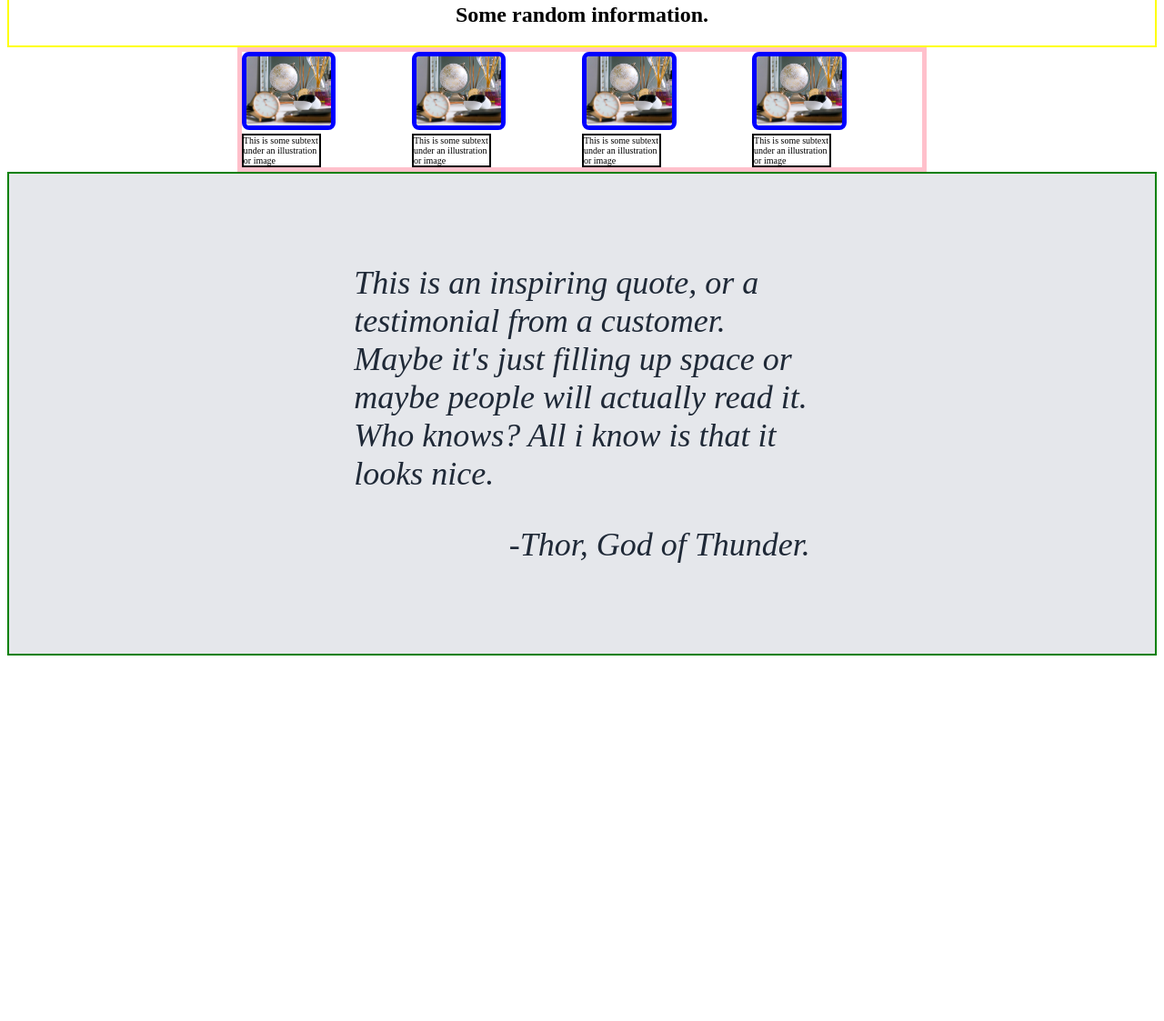
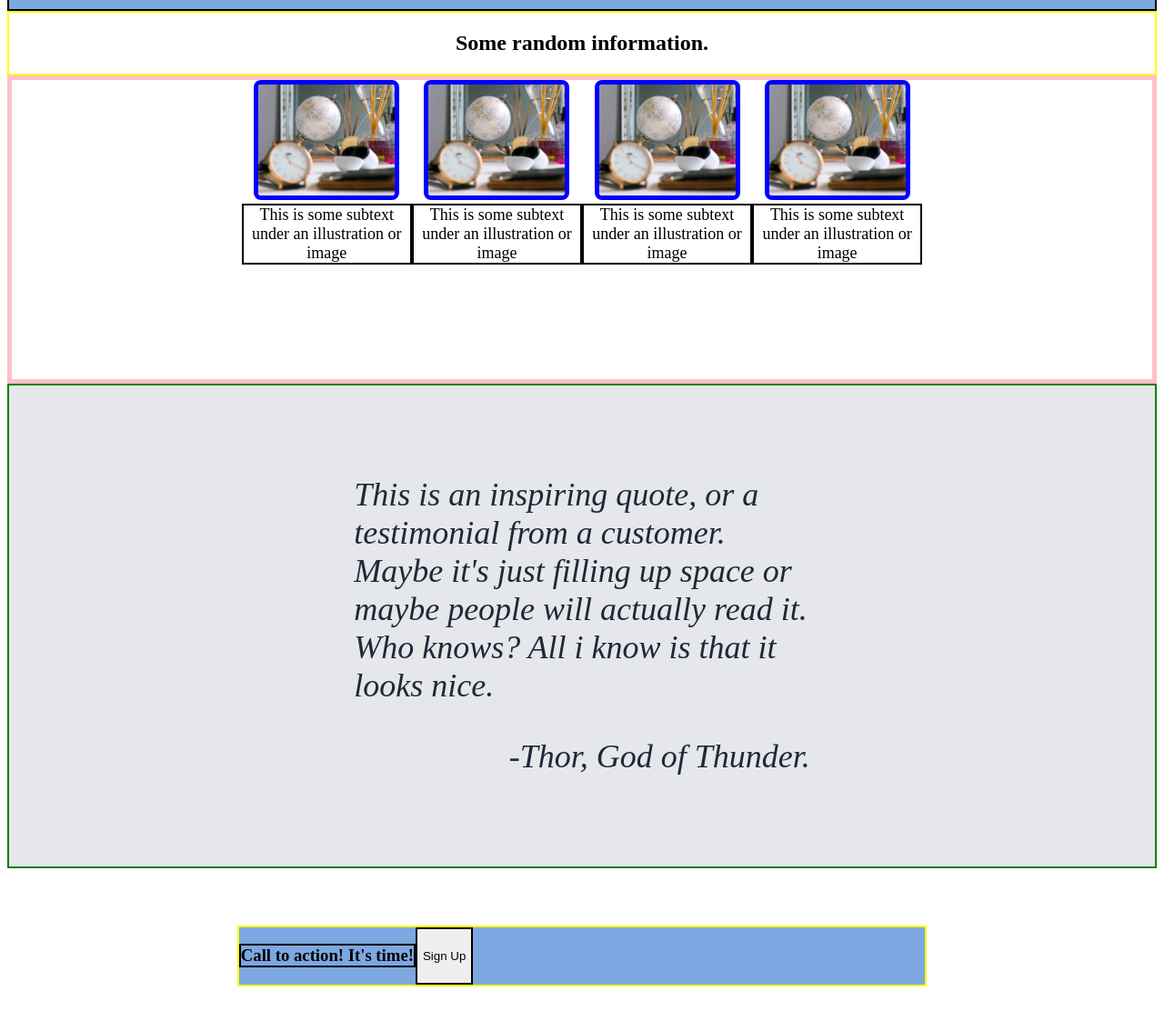
Before and after one commit to Ykesha/landing-page, a plain HTML site: page index.html in a window 1280 px wide. Shown: the part 465-1588 px from the top of the page at 91% size. Before the commit the page ends 1194 px from the top, so only its background shows below. Drawn offline with Linux system fonts and the light colour scheme.

Commit message:
Added bottom section with txt and button

```diff
--- a/index.html
+++ b/index.html
@@ -22,8 +22,9 @@
             <div class="toptxt">
                 <h2>This website is awesome</h2>
                 <p class="topp">THis website has some subtext that goes here under the main title. It's a smaller font and the color is a lower contrast
+                </p>
                 <button>Sign Up</button>
-                </p>
+
             </div>
         </div>
         <div class="topimg">
@@ -46,9 +47,17 @@
         <p>This is an inspiring quote, or a testimonial from a customer. Maybe it's just filling up space or maybe people will actually read it. Who knows? All i know is that it looks nice.</p>
         <p class="quotename">-Thor, God of Thunder.</p>
 
-        </div>
+    </div>
+
+    <div class="bottom">
+
+            <h3 class="botxt">Call to action! It's time!</h3>
+            <button class="botton">Sign Up</button>
+
 
     </div>
+
+
 
 
     <footer>
--- a/styles.css
+++ b/styles.css
@@ -3,19 +3,21 @@
     display: flex;
     background-color: #7da7e0;
     justify-content: space-between;
-
         }
 
 .headlinks {
     display: flex;
+    padding-right: 15%;
 
-    padding-right: 20%;
+    border: solid 2px;
+
+
 }
 
 
 
 .link1, .link2, .link3 {
-    border: solid purple 2px;
+
     padding: 5px 10px;
     font-size: 18px;
     color: #e5e7eb;
@@ -32,7 +34,7 @@
 }
 
 .img2 {
-    width: 50%;
+    width: 150px;
     height: auto;
     border: solid blue 5px;
     border-radius: 8px;
@@ -40,8 +42,7 @@
 }
 
 figcaption {
-    font-size: 10px;
-    margin-right: 100px;
+    font-size: 18px;
     border: solid 2px;
 
 
@@ -54,6 +55,8 @@ figcaption {
       font-size: 24px;
       color: #e5e7eb;
       padding-left: 20%;
+      border: solid red 2px;
+      font-weight: bolder;
 
 
 }
@@ -95,6 +98,7 @@ figcaption {
     flex-direction: column;
     align-items: center;
 
+
 }
 
 .infoimgs {
@@ -102,8 +106,10 @@ figcaption {
     flex-direction: row;
     border: solid pink 5px;
     justify-content: space-around;
-    margin-left: 20%;
-    margin-right: 20%;
+    padding-left: 20%;
+    padding-right: 20%;
+    padding-bottom: 10%;
+    text-align: center;
     }
 
 .quote {
@@ -119,3 +125,23 @@ figcaption {
     .quotename {
         text-align: right;
     }
+
+
+
+    .bottom {
+        display: flex;
+        margin: 5% 20%;
+        border: solid yellow 2px;
+        background-color: #7da7e0;
+    }
+
+.botxt {
+
+border: solid 2px;
+}
+
+.botton {
+
+    border: solid 2px;
+
+}
```
